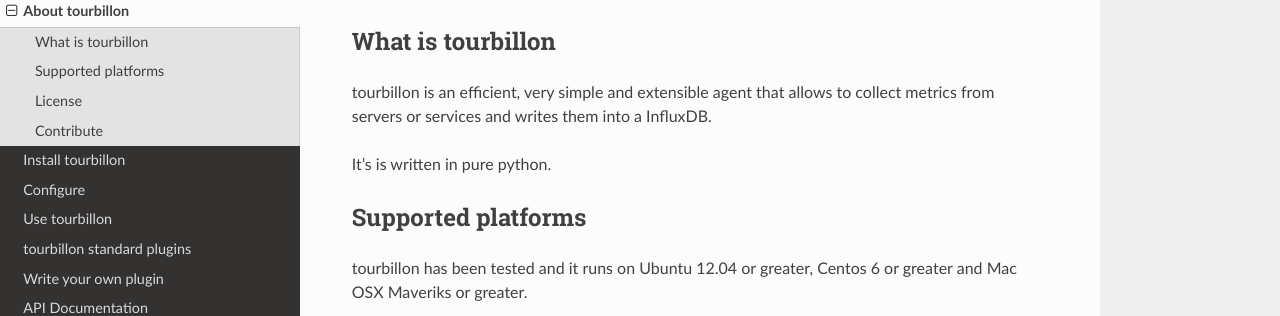
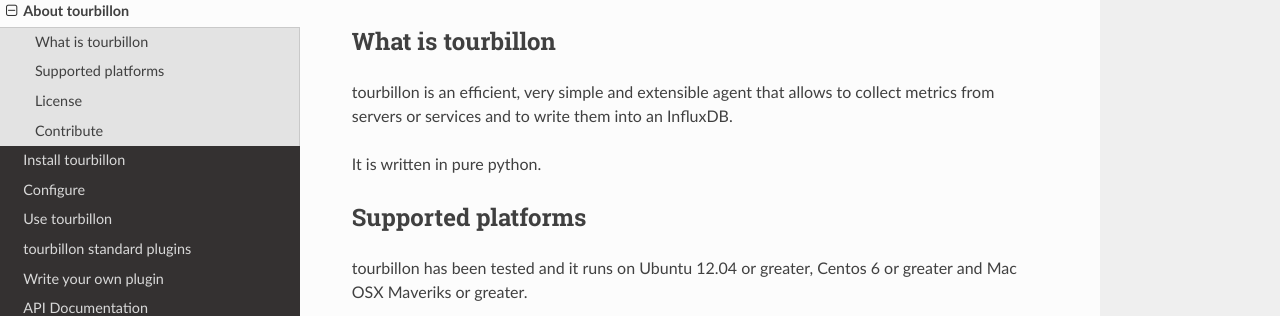
Before and after one commit to tourbillonpy/tourbillon-agent, a Sphinx documentation site: the page built from doc/source/about.rst, in a window 1280 px wide and 1005 px high. Shown: the part 135-451 px from the top of the window. Built offline with Sphinx 7.4.7 and the Read the Docs theme 2.0.0, drawn with Linux system fonts in a browser that asks for light colours.

Commit message:
Update about.rst

```diff
--- a/doc/source/about.rst
+++ b/doc/source/about.rst
@@ -4,9 +4,9 @@
 What is tourbillon
 ==================
 
-tourbillon is an efficient, very simple and extensible agent that allows to collect metrics from servers or services and writes them into a InfluxDB.
+tourbillon is an efficient, very simple and extensible agent that allows to collect metrics from servers or services and to write them into an InfluxDB.
 
-It's is written in pure python.
+It is written in pure python.
 
 
 Supported platforms
```
